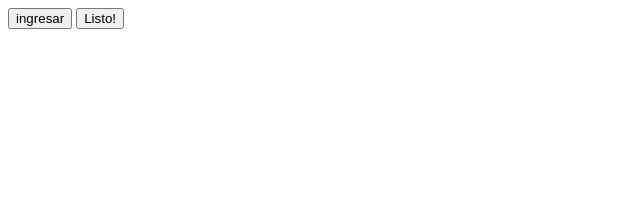
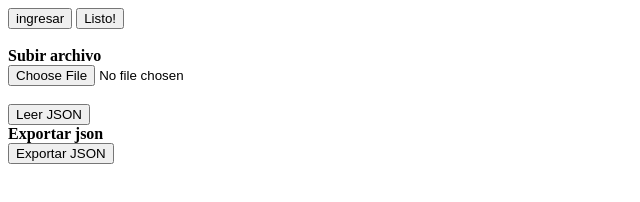
Before and after one commit to juanordonez0/datos_agrupados, a plain HTML site: page index.html in a window 1280 px wide. Shown: the whole page, without its empty margins (0-640 px from the left). Drawn offline with Linux system fonts and the light colour scheme.

Commit message:
Add files via upload

```diff
--- a/index.html
+++ b/index.html
@@ -18,6 +18,25 @@
     <button onclick="add_newdata()">ingresar</button>
 
     <button onclick="tryw()" >Listo!</button>
+    <br>
+
+
+    <br>
+    <strong>Subir archivo</strong>
+    <br>
+    <input type="file" id="archivoJSON" accept=".json">
+    <br>
+    <br>
+    <button onclick="leerJSON()">Leer JSON</button>
+
+    <br>
+
+
+    <strong>Exportar json</strong>
+    <br>
+    <button onclick="exportarJSON()">Exportar JSON</button>
+
+
 
     <script src="index.js"></script>
 </body>
--- a/index.js
+++ b/index.js
@@ -35,3 +35,44 @@ function tryw(){
 
     location.href = "resultado.html";
 }
+
+
+function leerJSON() {
+    const archivo = document.getElementById('archivoJSON').files[0];
+    const lector = new FileReader();
+
+    lector.onload = function(event) {
+      const contenido = event.target.result;
+      const datos = JSON.parse(contenido);
+      localStorage.setItem("list", JSON.stringify(datos));
+      console.log(datos);
+    };
+
+    lector.readAsText(archivo);
+
+
+
+
+    location.href = "resultado.html";
+  }
+
+
+
+function exportarJSON() {
+    for (let i = 0; i <= index;  i++){
+        list[i] = {
+            lim_inf: parseInt(document.getElementById(`lim_inf${i}`).value),
+            lim_sup: parseInt(document.getElementById(`lim_sup${i}`).value),
+            frec: parseInt(document.getElementById(`frec${i}`).value)
+        }
+    }
+    const objetoJSON = list;
+    const contenidoJSON = JSON.stringify(objetoJSON);
+    const archivo = new Blob([contenidoJSON], { type: 'application/json' });
+
+    const url = URL.createObjectURL(archivo);
+    const enlace = document.createElement('a');
+    enlace.href = url;
+    enlace.download = 'datos.json';
+    enlace.click();
+  }
```
